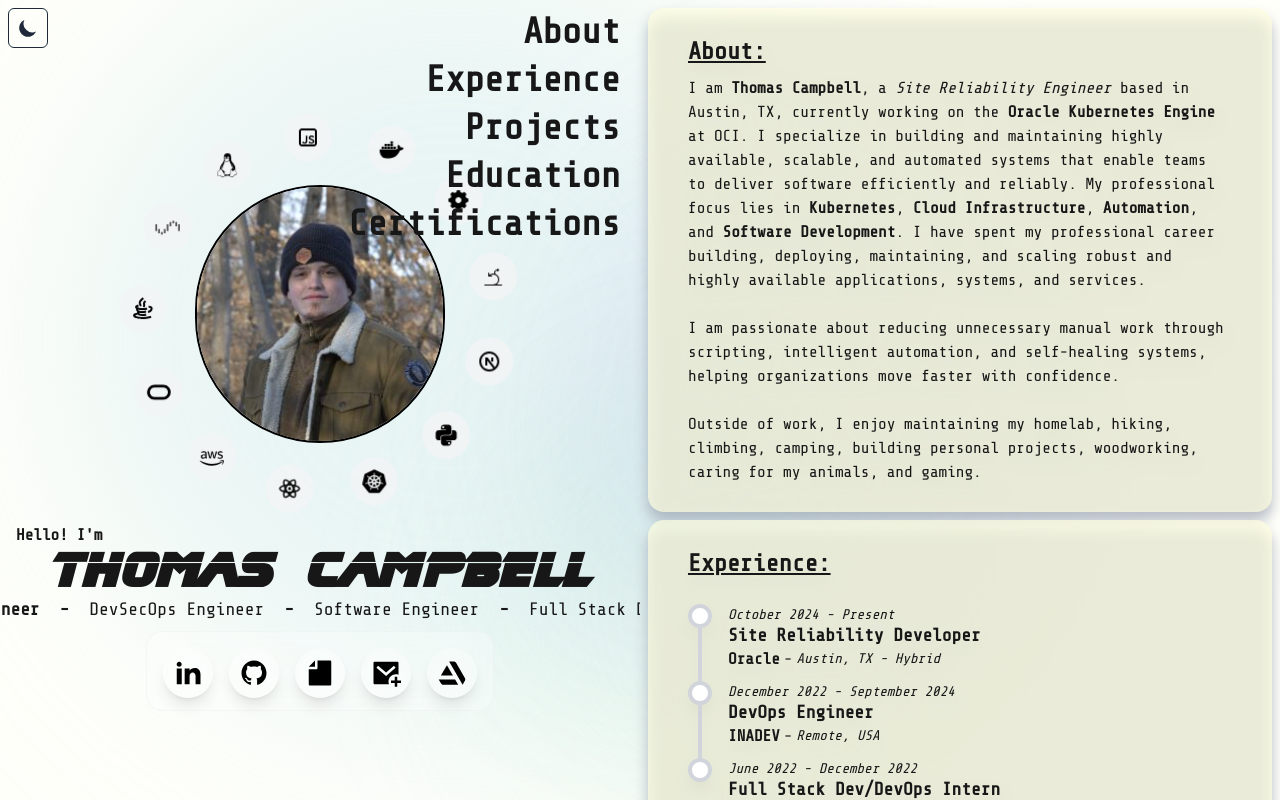
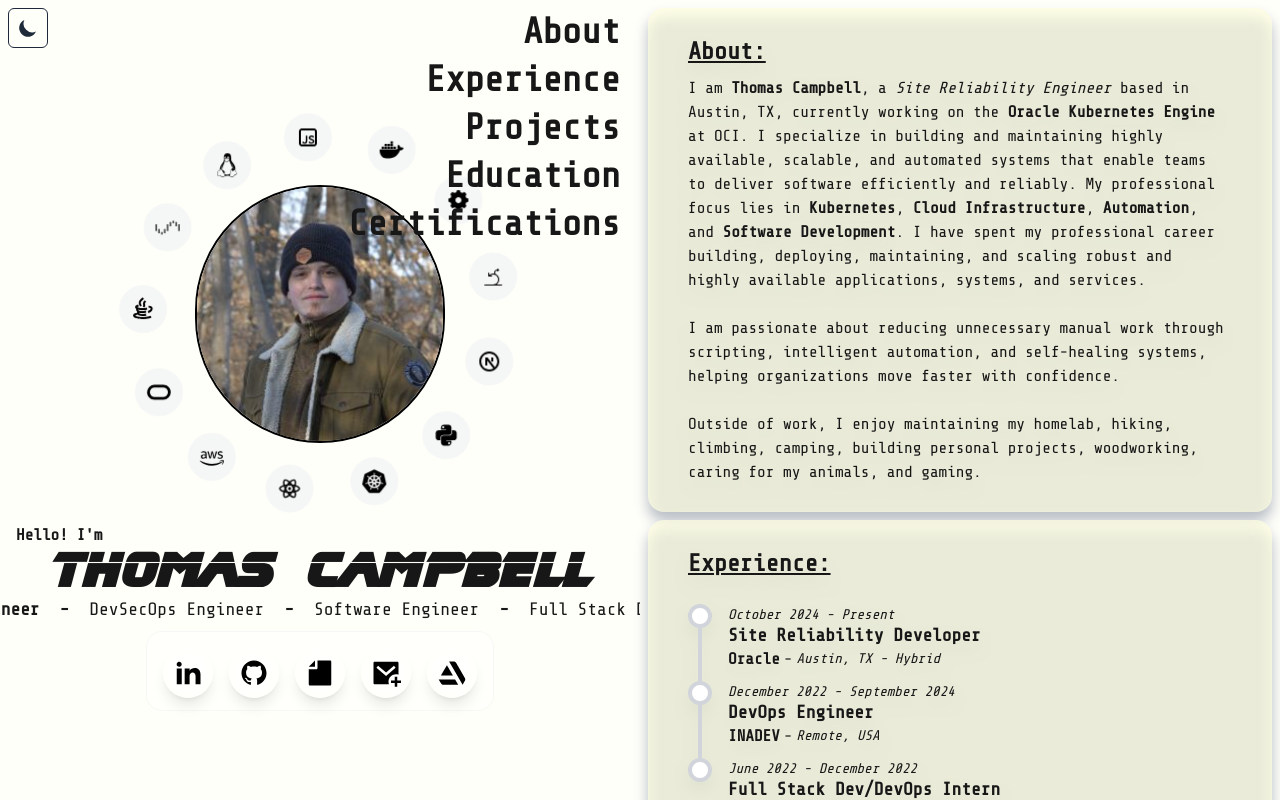
Before and after one commit to Choheron/thomascampbell.dev, a Next.js app: page / in a window 1280 px wide. Built offline with nearby package versions, Linux system fonts and the light colour scheme.

Commit message:
Update Resume and remove reactive background

```diff
--- a/src/app/globals.css
+++ b/src/app/globals.css
@@ -7,9 +7,6 @@
   --bg-accent: #FFFFE0;
   --foreground: #171717;
   --fg-accent: #62929E;
-  --blob-teal:  rgba(180, 220, 230, 0.30);
-  --blob-blue:  rgba(180, 190, 230, 0.25);
-  --blob-green: rgba(180, 230, 210, 0.20);
 }
 
 /* Darkmode Defaults */
@@ -18,9 +15,6 @@
   --bg-accent: #1B241F;
   --foreground: #F6F6F4;
   --fg-accent: #04521C;
-  --blob-teal:  rgba(40, 120, 110, 0.45);
-  --blob-blue:  rgba(30, 70, 120, 0.35);
-  --blob-green: rgba(20, 100, 55, 0.40);
 }
 
 @theme static {
--- a/src/app/page.tsx
+++ b/src/app/page.tsx
@@ -8,7 +8,6 @@
 import MenuAnimation from "@/components/animata/list/menu-animation";
 import CertsBlock from "@/components/certs_block";
 import EducationBlock from "@/components/education_block";
-import ReactiveBackground from "@/components/reactive_background";
 
 export default function Home() {
   const menuItems = [
@@ -28,7 +27,6 @@
   return (
     // bg-[url(/images/background/backgroundLight.jpg)] dark:bg-[url(/images/background/backgroundDark.jpg)]
     <div className="mx-auto overflow-x-hidden h-screen w-full bg-background">
-      <ReactiveBackground />
       <div className="flex flex-col xl:flex-row">
         <div id="home" className="relative h-screen sm:content-center xl:sticky xl:top-2 xl:w-1/2 xl:-mb-30">
           <IntroBlock />
--- a/src/components/reactive_background.tsx
+++ /dev/null
@@ -1,95 +0,0 @@
-"use client"
-
-import { useEffect } from "react"
-import { motion, useMotionValue, useSpring, useTransform } from "motion/react"
-
-export default function ReactiveBackground() {
-  // Normalized mouse position (0–1 range), starts at center
-  const mouseX = useMotionValue(0.5)
-  const mouseY = useMotionValue(0.5)
-
-  // Heavy spring — blobs feel like they float in fluid
-  const springX = useSpring(mouseX, { mass: 1.5, stiffness: 40, damping: 25 })
-  const springY = useSpring(mouseY, { mass: 1.5, stiffness: 40, damping: 25 })
-
-  // Convert 0–1 mouse range to pixel offsets for each blob.
-  // Different direction/magnitude per blob creates a parallax depth illusion.
-  // Using pixels instead of vw/vh for reliable Framer Motion interpolation.
-  const b1X = useTransform(springX, [0, 1], [-80, 80])
-  const b1Y = useTransform(springY, [0, 1], [-60, 60])
-
-  const b2X = useTransform(springX, [0, 1], [100, -100])
-  const b2Y = useTransform(springY, [0, 1], [60, -80])
-
-  const b3X = useTransform(springX, [0, 1], [-50, 120])
-  const b3Y = useTransform(springY, [0, 1], [80, -50])
-
-  useEffect(() => {
-    const handleMouseMove = (e: MouseEvent) => {
-      mouseX.set(e.clientX / window.innerWidth)
-      mouseY.set(e.clientY / window.innerHeight)
-    }
-    window.addEventListener("mousemove", handleMouseMove)
-    return () => window.removeEventListener("mousemove", handleMouseMove)
-  }, [mouseX, mouseY])
-
-  return (
-    <div className="pointer-events-none fixed inset-0 z-0 overflow-hidden">
-
-      {/* BLOB 1 — Teal, upper-left
-          Outer motion.div: mouse parallax only (style.x/y)
-          Inner motion.div: ambient drift only (animate prop)
-          Keeping them on separate elements avoids transform conflicts */}
-      <motion.div className="absolute inset-0" style={{ x: b1X, y: b1Y }}>
-        <motion.div
-          className="absolute rounded-full"
-          style={{
-            width: "55vw",
-            height: "55vw",
-            background: "var(--blob-teal)",
-            filter: "blur(100px)",
-            top: "5%",
-            left: "5%",
-          }}
-          animate={{ x: [0, 40, -30, 0], y: [0, -60, 30, 0], scale: [1, 1.1, 0.95, 1] }}
-          transition={{ duration: 14, repeat: Infinity, ease: "easeInOut" }}
-        />
-      </motion.div>
-
-      {/* BLOB 2 — Indigo/Blue, lower-right */}
-      <motion.div className="absolute inset-0" style={{ x: b2X, y: b2Y }}>
-        <motion.div
-          className="absolute rounded-full"
-          style={{
-            width: "50vw",
-            height: "50vw",
-            background: "var(--blob-blue)",
-            filter: "blur(90px)",
-            bottom: "10%",
-            right: "5%",
-          }}
-          animate={{ x: [0, -50, 30, 0], y: [0, 40, -30, 0], scale: [1, 0.9, 1.05, 1] }}
-          transition={{ duration: 19, repeat: Infinity, ease: "easeInOut" }}
-        />
-      </motion.div>
-
-      {/* BLOB 3 — Green, center */}
-      <motion.div className="absolute inset-0" style={{ x: b3X, y: b3Y }}>
-        <motion.div
-          className="absolute rounded-full"
-          style={{
-            width: "40vw",
-            height: "40vw",
-            background: "var(--blob-green)",
-            filter: "blur(80px)",
-            top: "40%",
-            left: "35%",
-          }}
-          animate={{ x: [0, 30, -40, 0], y: [0, 50, -20, 0], scale: [1, 1.08, 0.92, 1] }}
-          transition={{ duration: 11, repeat: Infinity, ease: "easeInOut" }}
-        />
-      </motion.div>
-
-    </div>
-  )
-}
```
Also changed, not shown: 1 other file (tests, documents, lock files or other folders).
